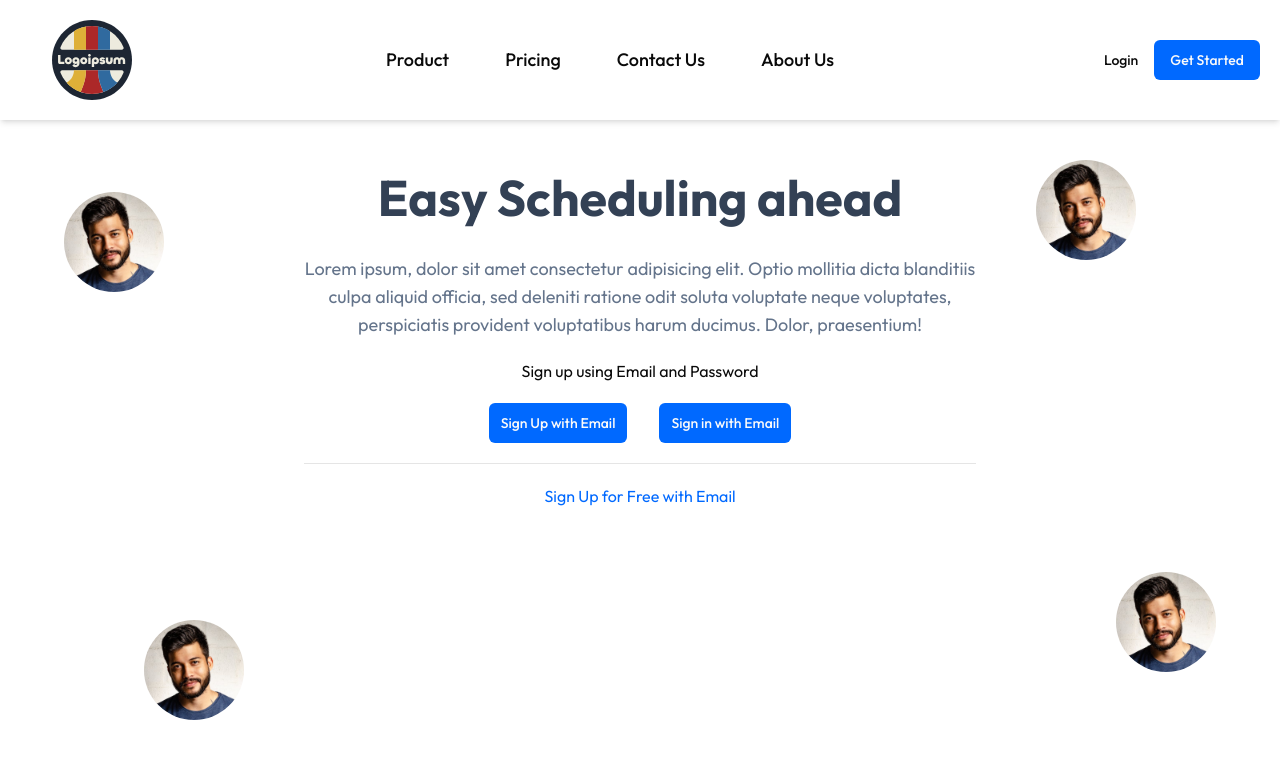
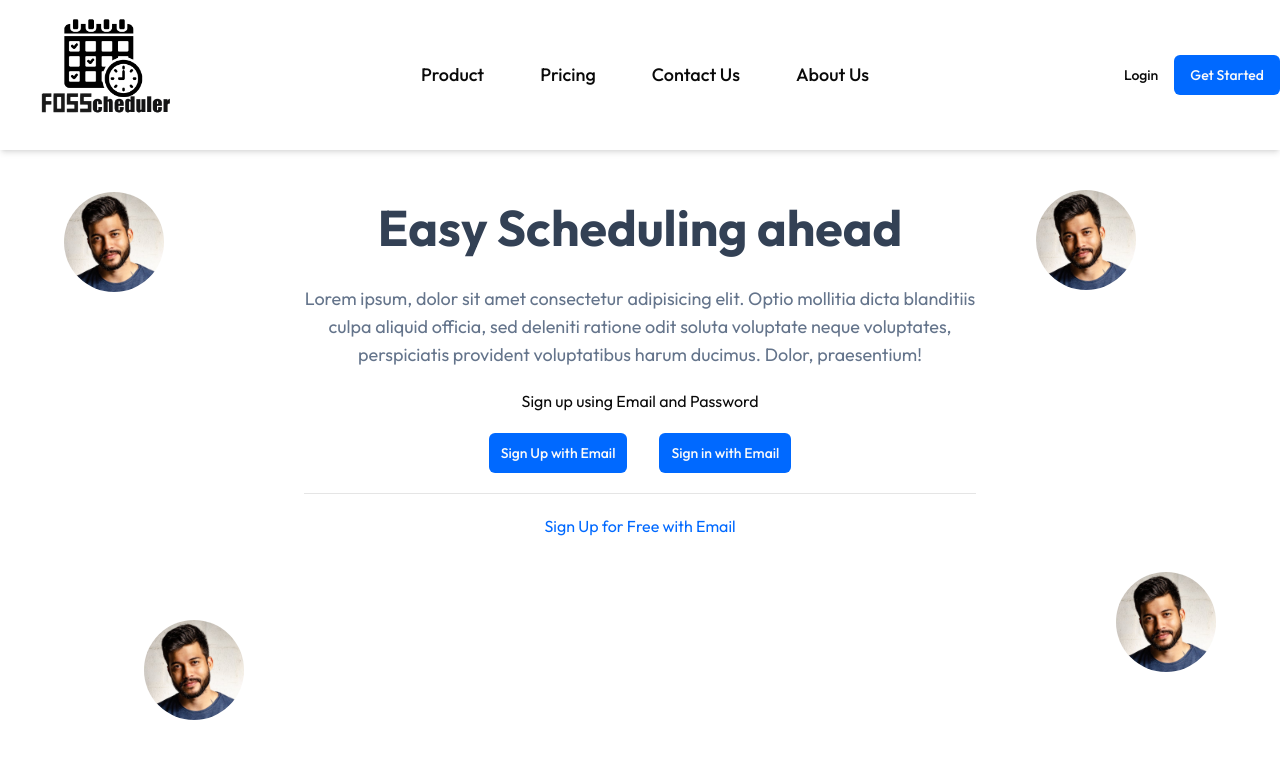
Before and after one commit to Kushika-Agarwal/FOSScheduler, a Next.js app: page / in a window 1280 px wide. Shown: the top 758 px of the page. Built offline with nearby package versions, Linux system fonts and the light colour scheme.

Commit message:
logo updated

```diff
--- a/app/_components/Header.jsx
+++ b/app/_components/Header.jsx
@@ -7,13 +7,13 @@ import Link from "next/link";
 function Header() {
   return (
     <div>
-      <div className="flex items-center justify-between p-5 shadow-md">
+      <div className="flex items-center justify-between  shadow-md">
         <Image
-          src="/logo.svg"
-          width={100}
-          height={100}
+          src="/logo.png"
+          width={200}
+          height={200}
           alt="logo"
-          className="w-[60px] md:w-[80px] ml-8"
+          className="w-[100px] md:w-[150px] ml-8"
         />
         <ul className="hidden md:flex gap-14 font-medium text-lg">
           <li className="hover:text-primary hover:bg-slate-50 transition-all duration-300 cursor-pointer">
--- a/app/dashboard/_components/SideNavbar.jsx
+++ b/app/dashboard/_components/SideNavbar.jsx
@@ -39,8 +39,8 @@ function SideNavbar() {
   }, [path]);
   return (
     <div className="p-5 py-14">
-      <div className="flex justify-center">
-        <Image src="/logo.svg" width={80} height={80} alt="logo" />
+      <div className="flex justify-center ">
+        <Image src="/logo.png" width={120} height={120} alt="logo" />
       </div>
       <div>
         <Link href="/create-meeting">
```
Also changed, not shown: public/logo.png (added), public/logo.svg (deleted).
